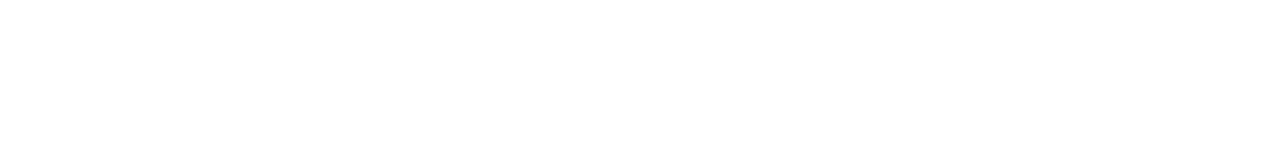
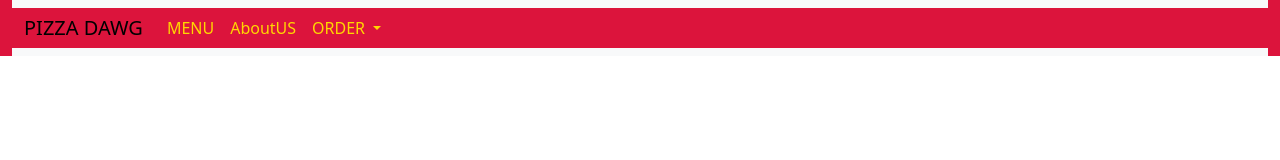
Before and after one commit to taylor3robert/project1, a plain HTML site: page PizzaDawg/login.html in a window 1280 px wide. Drawn offline with nearby package versions, Linux system fonts and the light colour scheme; files that its build step writes are made by us from their sources.

Commit message:
update style folder

```diff
--- a/PizzaDawg/login.html
+++ b/PizzaDawg/login.html
@@ -8,6 +8,36 @@
     ><title>Pizza Dawg</title>
 </head>
 <body>
+    <header>
+        <div class="container-fluid">
+        <nav class="navbar navbar-expand-lg bg-body-tertiary">
+            <div class="container-fluid">
+              <a class="navbar-brand" href="#">PIZZA DAWG</a>
+              <button class="navbar-toggler" type="button" data-bs-toggle="collapse" data-bs-target="#navbarNav" aria-controls="navbarNav" aria-expanded="false" aria-label="Toggle navigation">
+                <span class="navbar-toggler-icon"></span>
+              </button>
+              <div class="collapse navbar-collapse" id="navbarNav">
+                <ul class="navbar-nav">
+                  <li class="nav-item">
+                    <a class="nav-link" aria-current="page" href="#">MENU</a>
+                  </li>
+                  <li class="nav-item">
+                    <a class="nav-link" href="#">AboutUS</a>
+                  </li>
+                  <li class="nav-item dropdown">
+                    <a class="nav-link dropdown-toggle" href="#" role="button" data-bs-toggle="dropdown" aria-expanded="false">
+                      ORDER
+                    </a>
+                    <ul class="dropdown-menu">
+                      <li><a class="dropdown-item" href="#">Online</a></li>
+                      <li><a class="dropdown-item" href="#">ToGo</a></li>
+                  </li>
+                </ul>
+              </div>
+            </div>
+          </nav>
+        </div>
+    </header>
     <script src="https://cdn.jsdelivr.net/npm/bootstrap@5.3.3/dist/js/bootstrap.bundle.min.js" integrity="sha384-YvpcrYf0tY3lHB60NNkmXc5s9fDVZLESaAA55NDzOxhy9GkcIdslK1eN7N6jIeHz" crossorigin="anonymous"></script>
 </body>
 </html>
--- /dev/null
+++ b/PizzaDawg/style /style.css
@@ -0,0 +1,7 @@
+.container-fluid {
+    background-color: crimson;
+}
+
+.nav-link {
+    color:gold
+}
```
Also changed, not shown: PizzaDawg/style.css (deleted), 1 other file.
